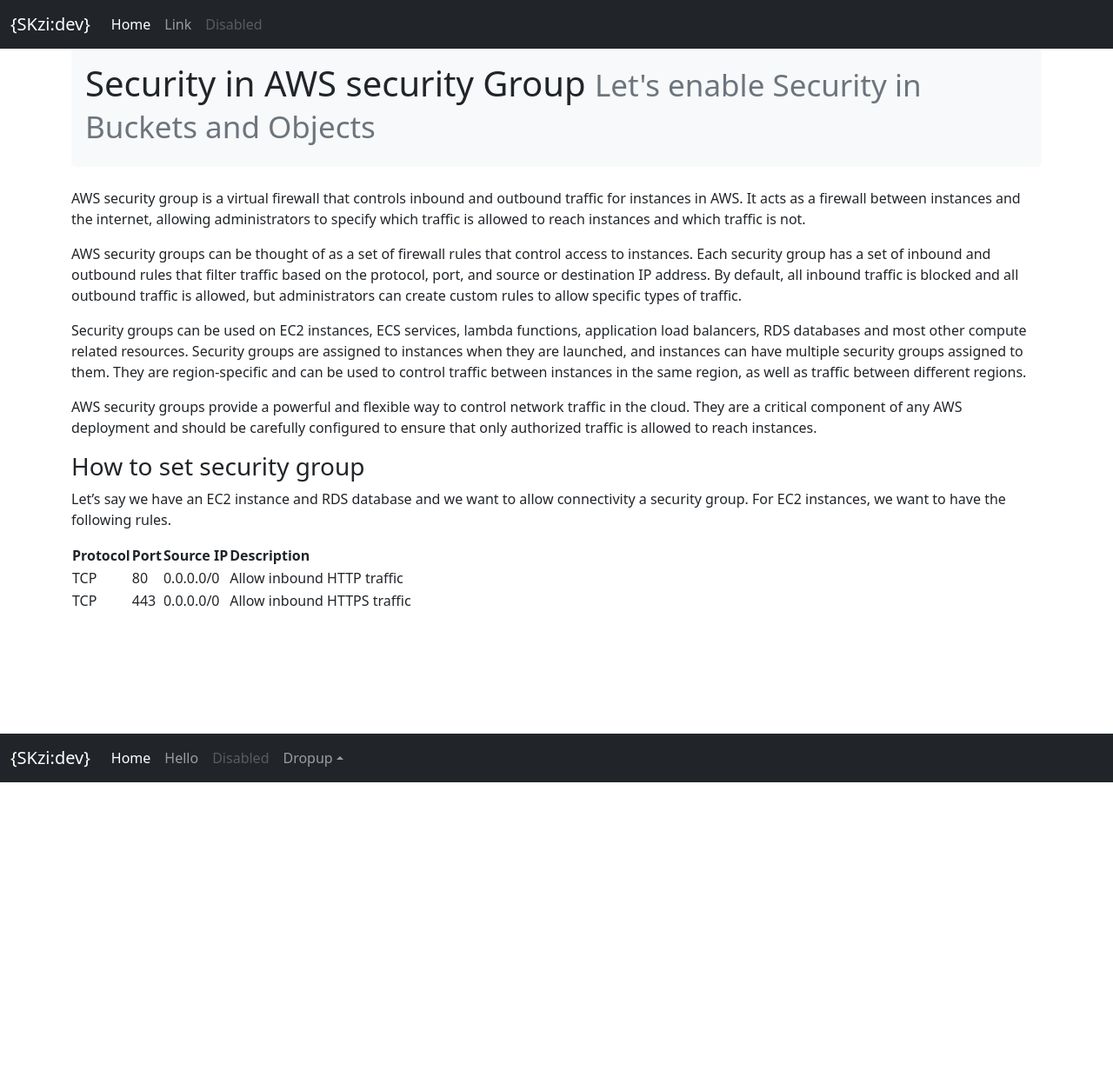
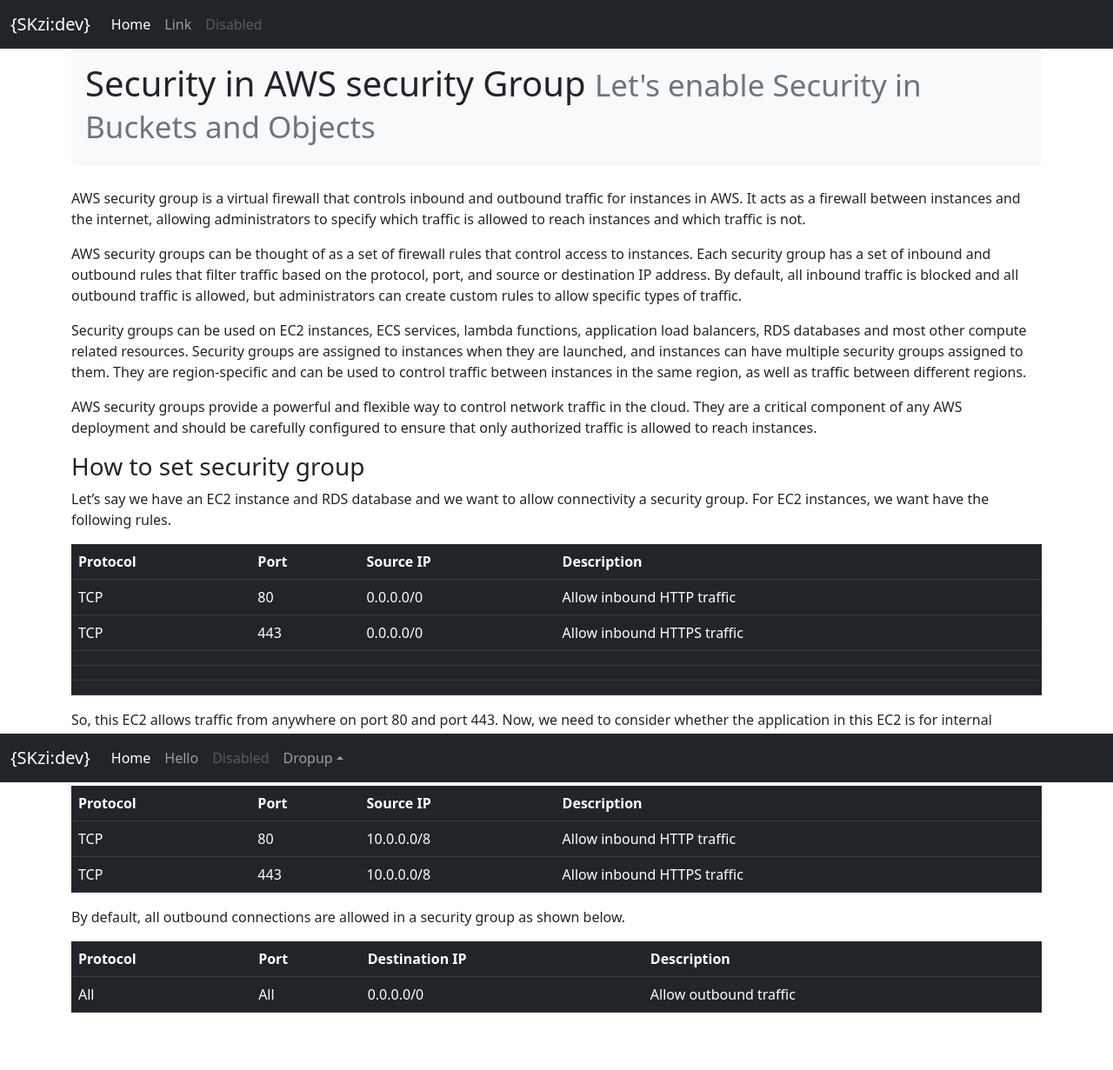
Before and after one commit to s-kazi/s-kazi.github.io, a Jekyll site: the page built from aws/vpc/security-group.markdown, in a window 1280 px wide. Shown: the whole page at 87% size. Built offline with Jekyll 4.4.1, drawn with Linux system fonts in a browser that asks for light colours; nearby versions of some CDN libraries; before the commit the page ends 900 px from its top, so only the background shows below that.

Commit message:
Update security-group.markdown

```diff
--- a/aws/vpc/security-group.markdown
+++ b/aws/vpc/security-group.markdown
@@ -14,10 +14,10 @@ Security groups can be used on EC2 instances, ECS services, lambda functions, ap
 AWS security groups provide a powerful and flexible way to control network traffic in the cloud. They are a critical component of any AWS deployment and should be carefully configured to ensure that only authorized traffic is allowed to reach instances.
 
 ### How to set security group
-Let's say we have an EC2 instance and RDS database and we want to allow connectivity a security group. For EC2 instances, we want to have the following rules.
+Let's say we have an EC2 instance and RDS database and we want to allow connectivity a security group. For EC2 instances, we want have the following rules.
 
 <div>
-<table>
+<table class="table table-dark">
 <tr><th>Protocol</th><th>Port</th><th>Source IP</th><th>Description</th></tr>
 <tr><td>TCP</td><td>80</td><td>0.0.0.0/0</td><td>Allow inbound HTTP traffic</td></tr>
 <tr><td>TCP</td><td>443</td><td>0.0.0.0/0</td><td>Allow inbound HTTPS traffic</td></tr>
@@ -26,3 +26,22 @@ Let's say we have an EC2 instance and RDS database and we want to allow connecti
 <tr><td></td><td></td><td></td><td></td></tr>
 </table>
 </div>
+
+So, this EC2 allows traffic from anywhere on port 80 and port 443. Now, we need to consider whether the application in this EC2 is for internal (internal or private to a company) or for external public. Also, do you need both port 80 and 443, maybe just 443 will suffice or maybe port 80 is also to perform  redirect to port 443. If this is an internal application, the security rules could be updated as following.
+
+<div>
+<table class="table table-dark">
+<tr><th>Protocol</th><th>Port</th><th>Source IP</th><th>Description</th></tr>
+<tr><td>TCP</td><td>80</td><td>10.0.0.0/8</td><td>Allow inbound HTTP traffic</td></tr>
+<tr><td>TCP</td><td>443</td><td>10.0.0.0/8</td><td>Allow inbound HTTPS traffic</td></tr>
+</table>
+</div>
+
+By default, all outbound connections are allowed in a security group as shown below.
+
+<div>
+<table class="table table-dark">
+<tr><th>Protocol</th><th>Port</th><th>Destination IP</th><th>Description</th></tr>
+<tr><td>All</td><td>All</td><td>0.0.0.0/0</td><td>Allow outbound traffic</td></tr>
+</table>
+</div>
```
